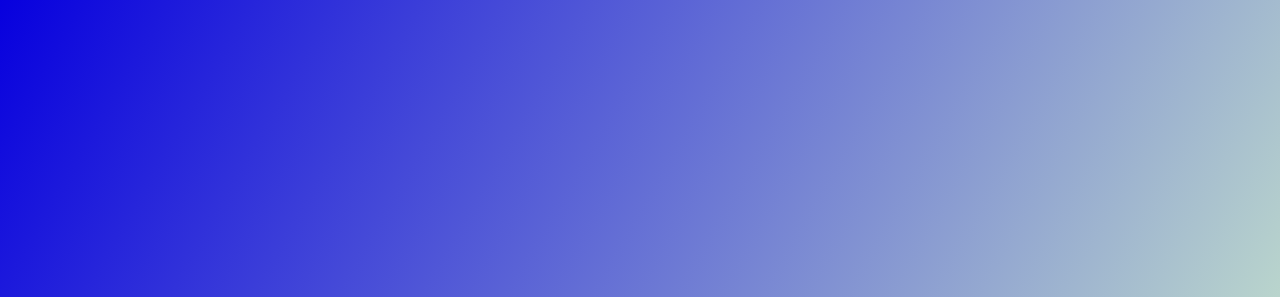
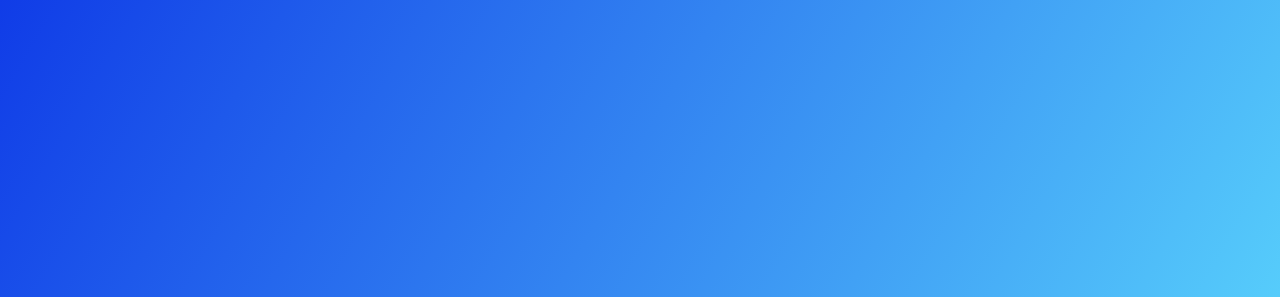
Before and after one commit to btwSanToS/RelogioDigital, a plain HTML site: page assets/index.html in a window 1280 px wide. Shown: the top 297 px of the page. Drawn offline with nearby package versions, Linux system fonts and the light colour scheme.

Commit message:
East Blue

```diff
--- a/assets/css/style.css
+++ b/assets/css/style.css
@@ -12,7 +12,8 @@ body {
     para encontrar melhores combinações*/
     /*background: linear-gradient(120deg, #00ff2a, #0066ff);*/
     /*background: linear-gradient(120deg, #6157FF, #EE49FD);*/
-    background: linear-gradient(120deg, #0700DE, #DDFFC9);
+    /*background: linear-gradient(120deg, #0700DE, #DDFFC9);*/
+    background: linear-gradient(120deg, #103CE7, #64E9FF);
     display: flex;
     align-items: center;
     justify-content: center;
```
